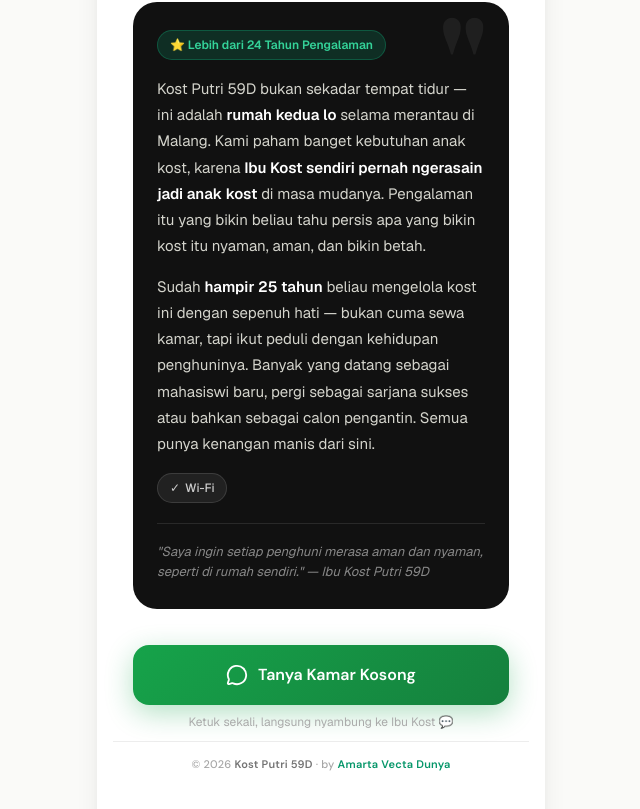
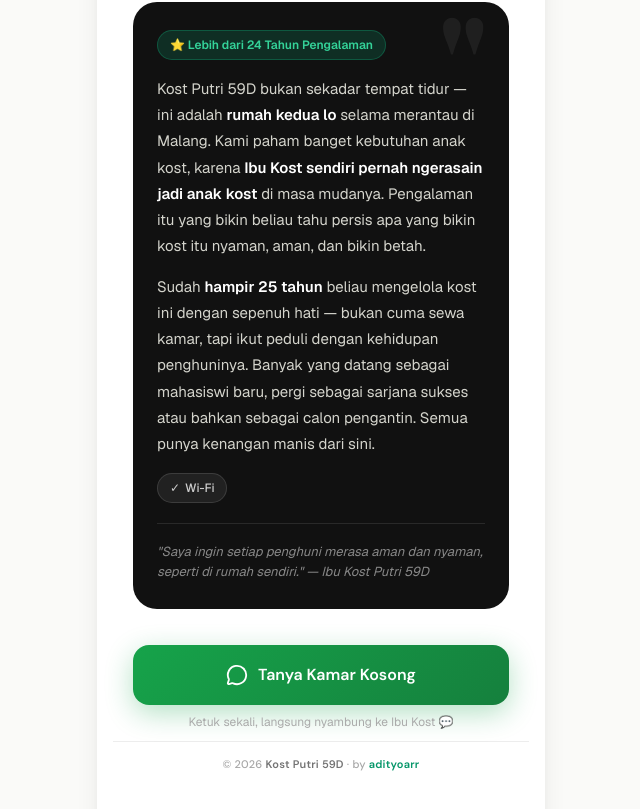
Before and after one commit to adityoarr/kost-59d, a Next.js app: page / in a window 1280 px wide. Shown: the part 2380-3189 px from the top of the page, without its empty margins (319-959 px from the left). Built offline with nearby package versions, Linux system fonts and the light colour scheme; a web font is replaced by a local one.

Commit message:
ubah owner

```diff
--- a/src/components/Footer.tsx
+++ b/src/components/Footer.tsx
@@ -26,17 +26,17 @@ const Footer = () => {
         </span>
         {" "}·{" "}by{" "}
         <a
-          href="https://amartavecta.com/"
+          href="https://adityoarr.com/"
           target="_blank"
           rel="noopener noreferrer"
-          title="Amarta Vecta Dunya"
+          title="Adityo Ar Rafiuddin"
           style={{
             color: "#059669",
             fontWeight: 600,
             textDecoration: "none",
           }}
         >
-          Amarta Vecta Dunya
+          adityoarr
         </a>
       </p>
     </footer>
```
